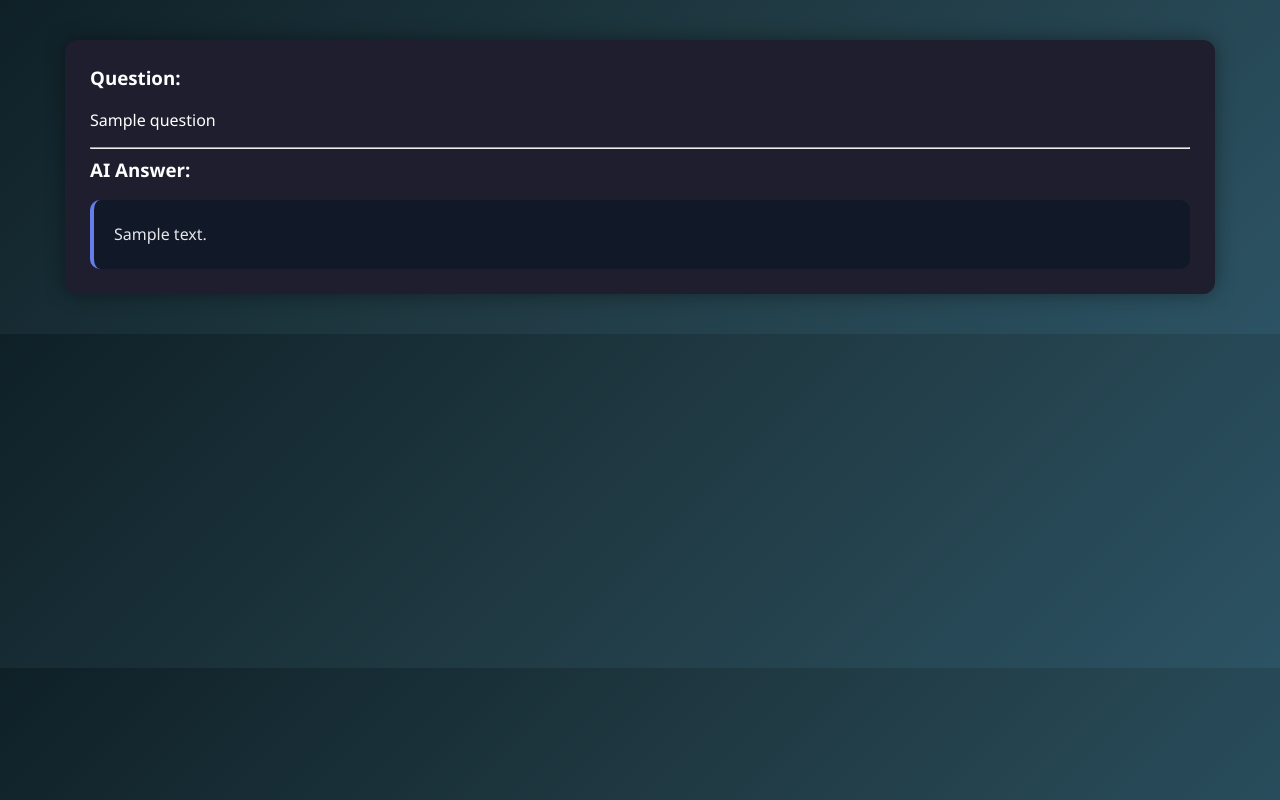
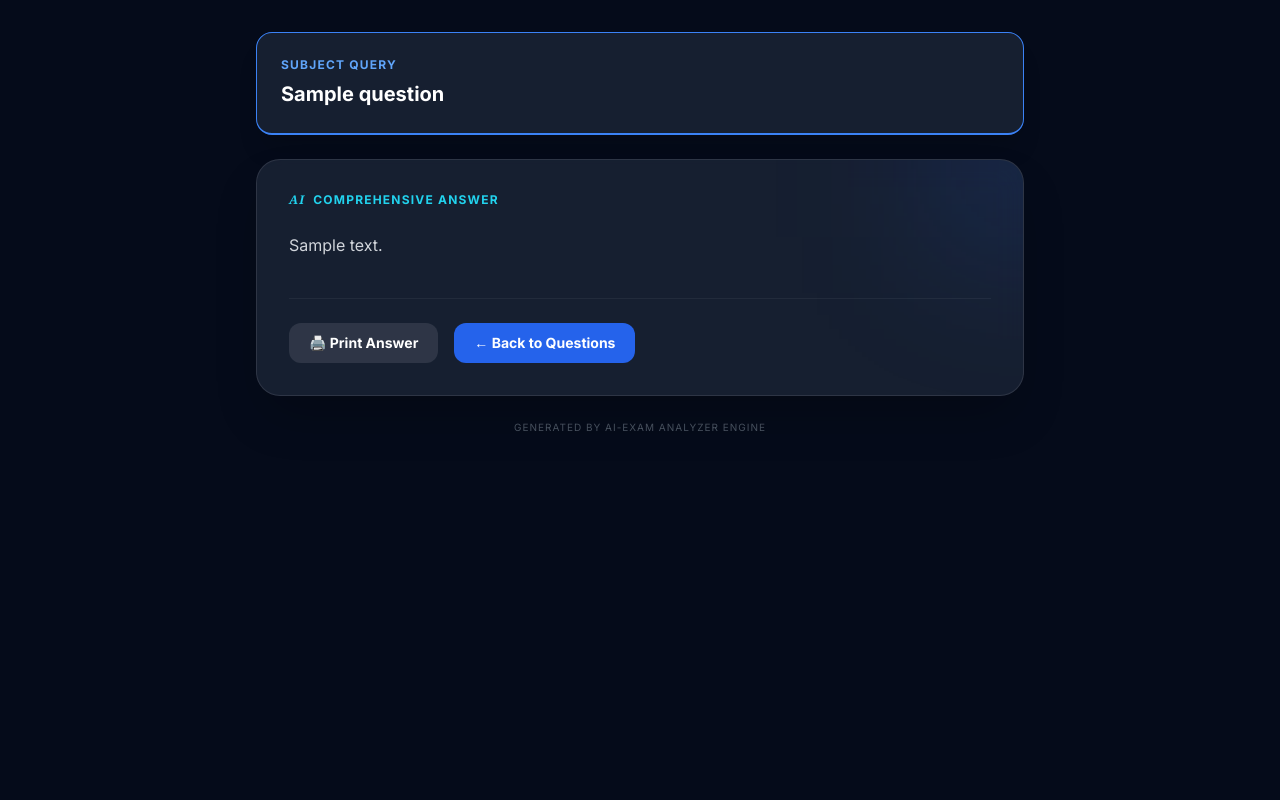
Before and after one commit to Neelu-3376/Ai_exam_analyzer1, a Flask app: template templates/result.html in a window 1280 px wide. Run offline with Flask 3, Linux system fonts and the light colour scheme; the template is opened without the code that fills it: most values are stand-ins (such as "Sample title", 1, 10 or a date in 2020); some libraries are stand-ins or nearby versions.

Commit message:
Update result.html

```diff
--- a/templates/result.html
+++ b/templates/result.html
@@ -1,24 +1,54 @@
 <!DOCTYPE html>
-<html>
+<html lang="en">
 <head>
-<link rel="stylesheet" href="{{ url_for('static', filename='style.css') }}">
+    <meta charset="UTF-8">
+    <meta name="viewport" content="width=device-width, initial-scale=1.0">
+    <title>AI Result | Analyzer</title>
+    <script src="https://cdn.tailwindcss.com"></script>
+    <link href="https://fonts.googleapis.com/css2?family=Inter:wght@300;400;600;700&display=swap" rel="stylesheet">
+    <style>
+        body { background-color: #050b1a; color: #e2e8f0; font-family: 'Inter', sans-serif; }
+        .glass { background: rgba(30, 41, 59, 0.7); border: 1px solid rgba(255, 255, 255, 0.1); backdrop-filter: blur(16px); }
+        /* Style for tables generated by AI */
+        table { width: 100%; border-collapse: collapse; margin: 1rem 0; font-size: 0.875rem; }
+        th, td { border: 1px solid rgba(255,255,255,0.1); padding: 0.75rem; text-align: left; }
+        th { background: rgba(255,255,255,0.05); color: #60a5fa; }
+    </style>
 </head>
-<body>
+<body class="min-h-screen p-4 md:p-8">
 
-<div class="card">
+    <div class="max-w-3xl mx-auto space-y-6">
 
-<h3>Question:</h3>
-<p>{{ question }}</p>
+        <div class="glass p-6 rounded-2xl border-b-2 border-blue-500 shadow-xl">
+            <h3 class="text-xs font-bold text-blue-400 uppercase tracking-widest mb-2">Subject Query</h3>
+            <p class="text-xl font-bold text-white leading-snug">{{ question }}</p>
+        </div>
 
-<hr>
+        <div class="glass p-8 rounded-3xl shadow-2xl relative overflow-hidden">
+            <div class="absolute -top-20 -right-20 w-40 h-40 bg-blue-600/20 blur-[80px]"></div>
 
-<h3>AI Answer:</h3>
+            <h3 class="text-xs font-bold text-cyan-400 uppercase tracking-widest mb-6 flex items-center">
+                <span class="mr-2 italic font-serif">AI</span> Comprehensive Answer
+            </h3>
 
-<div class="ai-answer">
-{{ answer | safe }}
-</div>
+            <div class="prose prose-invert max-w-none text-gray-300 leading-relaxed space-y-4">
+                {{ answer | safe }}
+            </div>
 
-</div>
+            <div class="mt-10 pt-6 border-t border-white/5 flex flex-wrap gap-4">
+                <button onclick="window.print()" class="bg-white/10 hover:bg-white/20 text-white px-5 py-2.5 rounded-xl text-sm font-bold transition">
+                    🖨️ Print Answer
+                </button>
+                <button onclick="history.back()" class="bg-blue-600 hover:bg-blue-700 text-white px-5 py-2.5 rounded-xl text-sm font-bold transition">
+                    ← Back to Questions
+                </button>
+            </div>
+        </div>
+
+        <footer class="text-center text-gray-600 text-[10px] uppercase tracking-widest">
+            Generated by AI-Exam Analyzer Engine
+        </footer>
+    </div>
 
 </body>
 </html>
```
